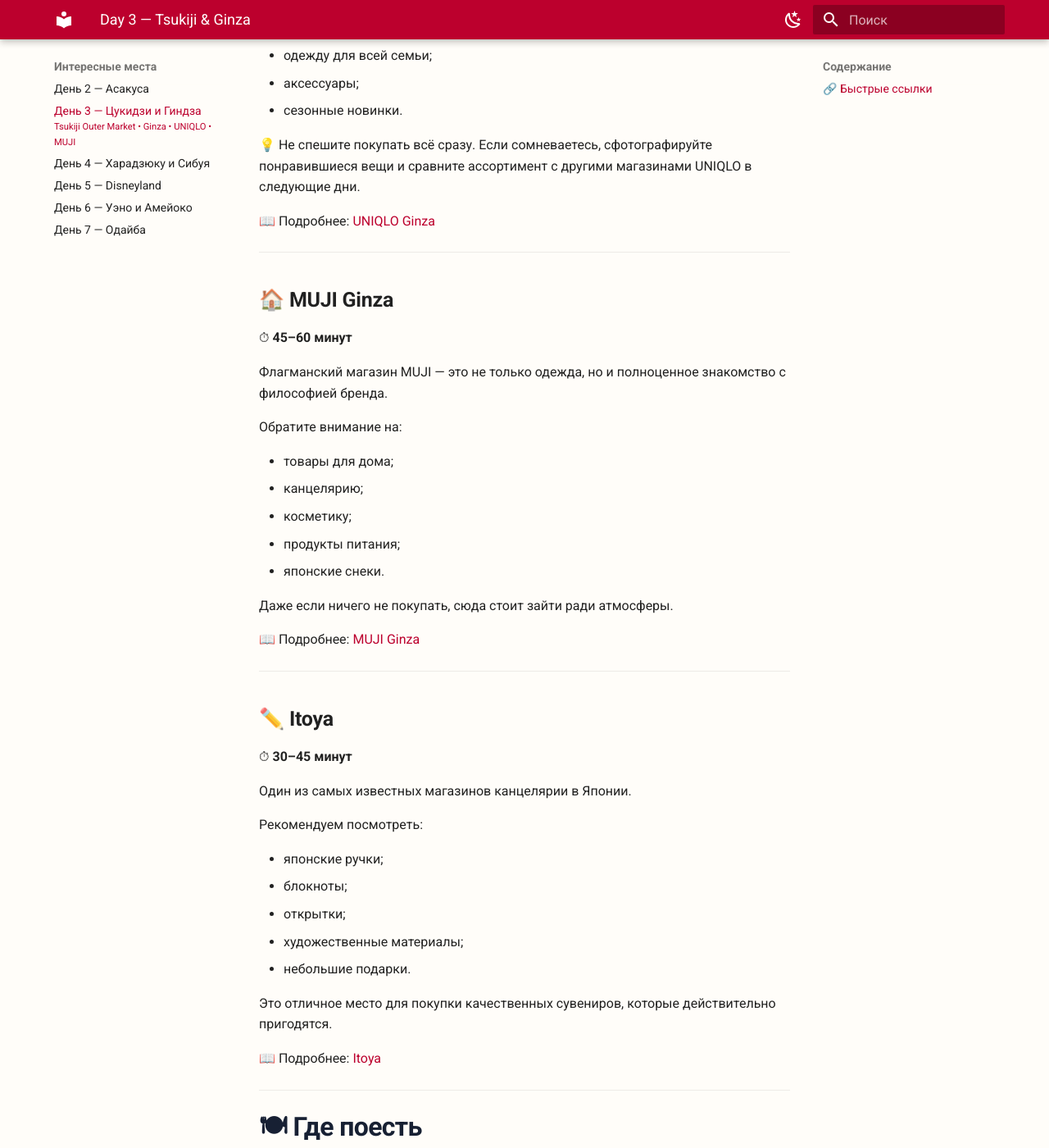
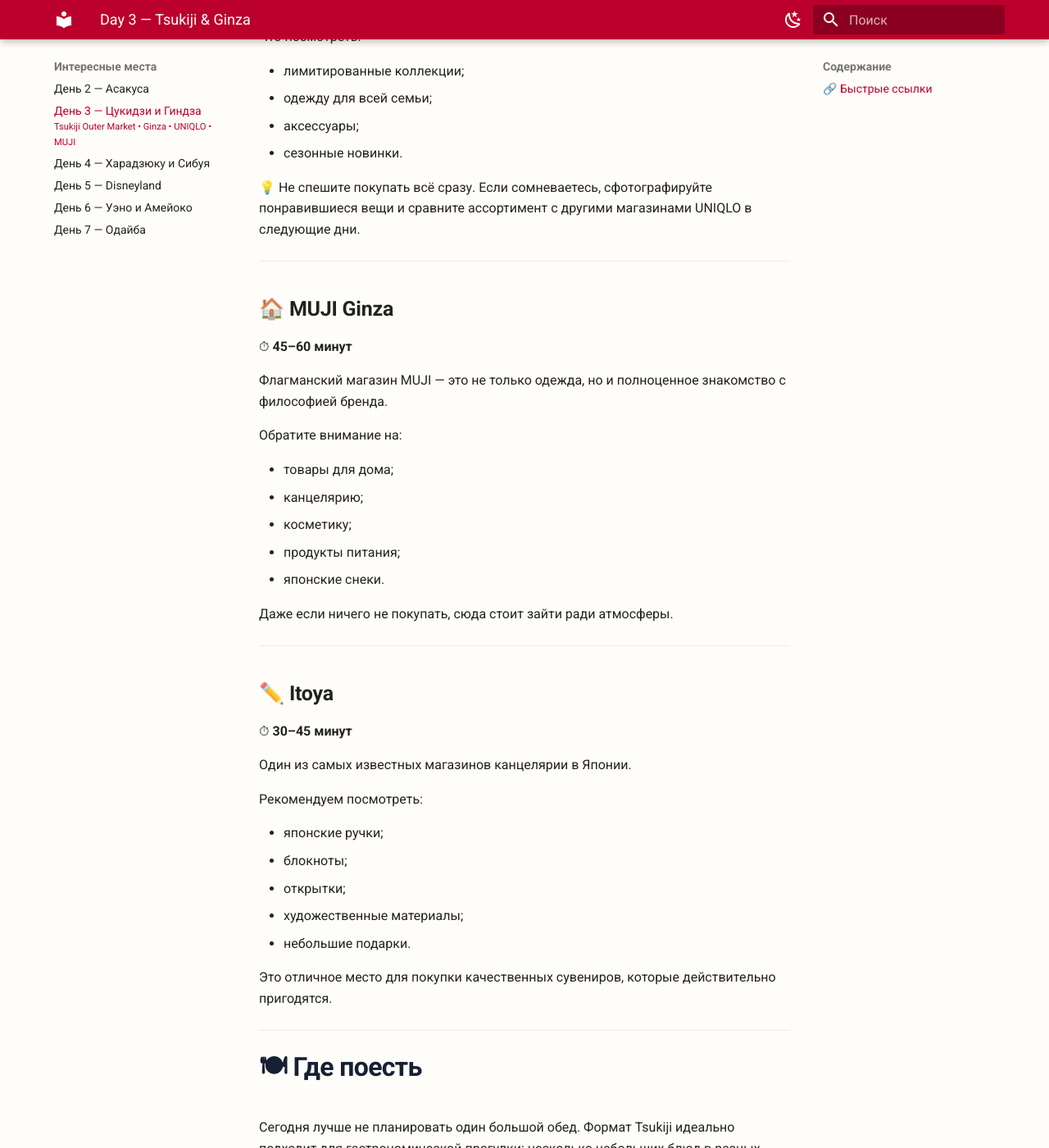
Before and after one commit to nepcuku-shprshty/JP-Trip, an MkDocs documentation site: the page built from docs/day-03-tsukiji-ginza-v2.md, in a window 1280 px wide and 1400 px high, scrolled down 5546 px. Shown: the whole window at 82% size. Built offline with MkDocs 1.6.1 and Material for MkDocs 9.7.7, drawn with Linux system fonts in a browser that asks for light colours; some of the changed text lies outside the part shown.

Commit message:
Update day-03-tsukiji-ginza-v2.md

```diff
--- a/docs/day-03-tsukiji-ginza-v2.md
+++ b/docs/day-03-tsukiji-ginza-v2.md
@@ -136,7 +136,7 @@
 
 💡 Лучшее время для посещения — до полудня, когда большинство лавок уже открыты, но район еще не слишком переполнен.
 
-📖 Подробнее: [Tsukiji Outer Market](day-03-tsukiji-ginza-places.md#tsukiji-outer-market)
+
 💡 Хотите разобраться в популярных блюдах? Откройте статью 🍣 Японская кухня в разделе Japan Insider.
 ---
 
@@ -184,7 +184,7 @@
 
 💡 Не спешите покупать всё сразу. Если сомневаетесь, сфотографируйте понравившиеся вещи и сравните ассортимент с другими магазинами UNIQLO в следующие дни.
 
-📖 Подробнее: [UNIQLO Ginza](day-03-tsukiji-ginza-places.md#uniqlo-ginza)
+
 
 ---
 
@@ -204,7 +204,7 @@
 
 Даже если ничего не покупать, сюда стоит зайти ради атмосферы.
 
-📖 Подробнее: [MUJI Ginza](day-03-tsukiji-ginza-places.md#muji-ginza)
+
 
 ---
 
@@ -224,7 +224,7 @@
 
 Это отличное место для покупки качественных сувениров, которые действительно пригодятся.
 
-📖 Подробнее: [Itoya](day-03-tsukiji-ginza-places.md#itoya)
+
 
 ---
 # 🍽 Где поесть
```
